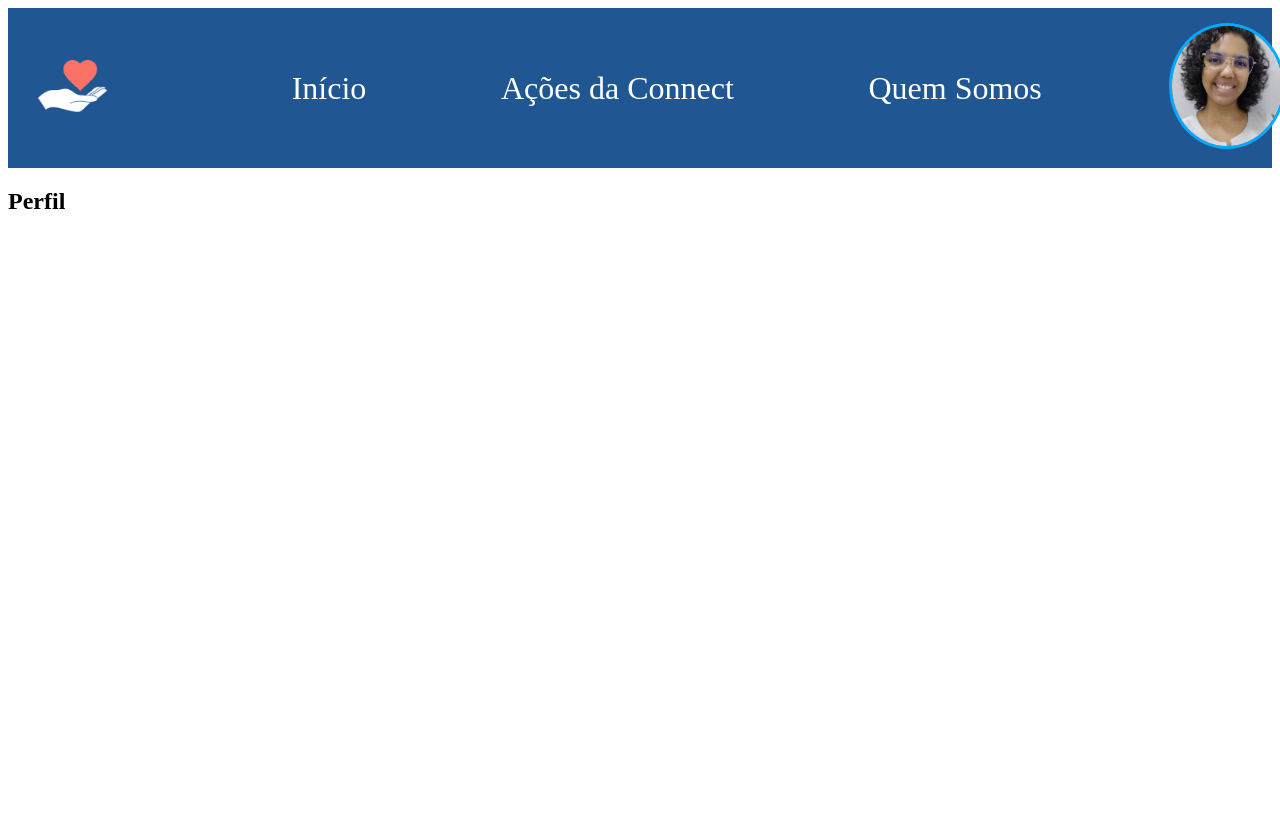
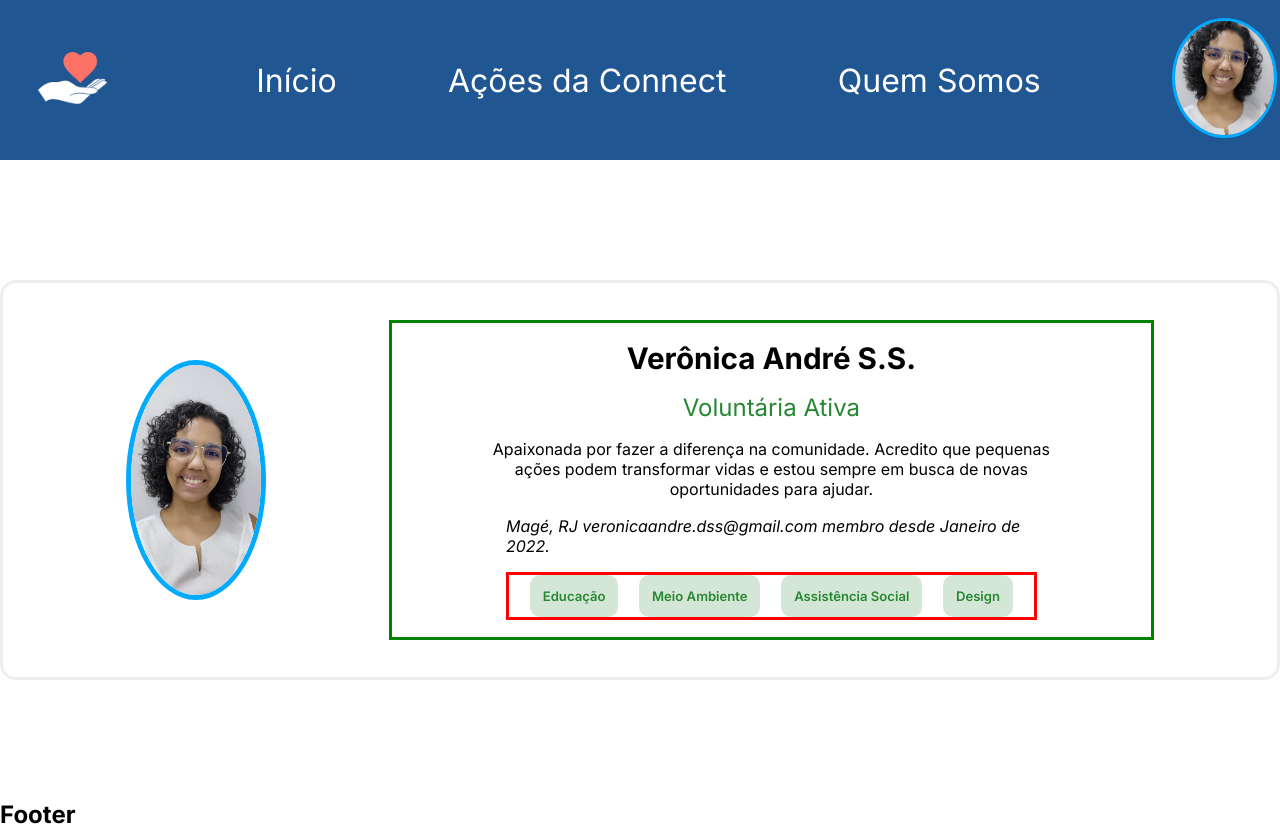
Before and after one commit to Veronica-Andre/Projeto-Final-de-Front-End, a React (Vite) app: page /perfil in a window 1280 px wide. Before the commit the page ends 800 px from the top, so only its background shows below. Built offline with nearby package versions, Linux system fonts and the light colour scheme.

Commit message:
estilizando a página inicial e finalizando a página de perfil

```diff
--- a/src/App.jsx
+++ b/src/App.jsx
@@ -1,10 +1,12 @@
 import NavBar from "./Components/NavBar/NavBar"
+import './global.module.scss'
+import Footer from "./Components/Footer/Footer"
 
 function App(){
   return(
     <>
       <NavBar/>
-
+      <Footer/>
     </>
   )
 }
--- a/src/Components/AcoesDaConnect/AcoesDaConnect.jsx
+++ b/src/Components/AcoesDaConnect/AcoesDaConnect.jsx
@@ -17,7 +17,7 @@ function AcoesDaConnect(){
             id: 1,
             imagem: Recicla,
             nome:'Mutirão de Reciclagem',
-            texto:'Coletar materiais recicláveis e orientar sobre descarte cosciente.'
+            texto:'Coletar materiais recicláveis e orientar sobre descarte consciente.'
 
         },
 
@@ -65,16 +65,17 @@ function AcoesDaConnect(){
             <section className={style.textos}>
 
              <h2>Ações da Connect</h2>
-            <p>junte-se a quem acredita na mudança. Apoie, participe e transforme vidas através de ações sociais que geram impacto real nas comunidades.</p>
+            <p>Junte-se a quem acredita na mudança. Apoie, participe e transforme vidas através de ações sociais que geram impacto real nas comunidades.</p>
 
             </section>
 
              <section className={style.segsection}>
-                {AcoesDaConnect.map((item) => (
-                    <article key={item.id}className={style.cards}>
+                {acoesDaConnect.map((item) => (
+                    <article key={item.id} className={style.cards}>
                         <img src={item.imagem} alt="" />
                         <h3>{item.nome}</h3>
                         <p>{item.texto}</p>
+                        <button>Quero Participar</button>
                     </article>
                 ))}
 
--- a/src/Components/Footer/Footer.jsx
+++ b/src/Components/Footer/Footer.jsx
@@ -1,3 +1,9 @@
+import Logo from '../../assets/Logo.png'
+import linkedIn from '../../assets/linkedIn.png'
+import insta from '../../assets/insta.png'
+
+import styles from './Footer.module.scss'
+
 function Footer(){
     return(
         <>
--- a/src/Components/Inicio/Inicio.jsx
+++ b/src/Components/Inicio/Inicio.jsx
@@ -6,13 +6,12 @@ function Inicio(){
     return(
         <section className= {style.I}>
          <div className={style.T}>
-             <h2>Projetos Sociais Que Transformam</h2>
+             <h1>Projetos Sociais Que Transformam</h1>
              <p>Conectamos sua empresa com projetos sociais impactantes.
-            Juntos, criamos mudanças reais na comunidade.
-             </p>
+            Juntos, criamos mudanças reais na comunidade.</p>
        </div>
 
-        <img src={Uniao} alt="Imagem de mãos segurando bonecos de papel em círculo com um globo terrestre no centro." />
+        <img src={Uniao} alt="Mão simbolizando projetos sociais"/>
         </section>
     )
 }
--- a/src/Components/Inicio/Inicio.module.scss
+++ b/src/Components/Inicio/Inicio.module.scss
@@ -1,26 +1,22 @@
 .I{
-    display: flex;
-    justify-content: space-evenly;
+     display: flex;
     align-items: center;
-    width: 100%;
-    height: 75vh;
+    justify-content: center;
 
     .T{
-    display: flex;
-    flex-direction: column;
-    color: #205691;
-    justify-content: center;
+        height: 40vh;
+        display: flex;
+        justify-content: space-evenly;
+        flex-direction: column;
+        color: #205691;
 
-    width: 45%;
-    height: 55vh;
+     h1{
+        font-size: 5rem;
 
-     h2{
-        font-size: 5rem;
-        margin-bottom: 0.5rem;
          }
 
      p{
-        font-size: 2.5rem;
+        font-size: 2rem;
     }
     }
 
--- a/src/Components/NavBar/NavBar.jsx
+++ b/src/Components/NavBar/NavBar.jsx
@@ -16,7 +16,7 @@ import style from './NavBar.module.scss'
 function NavBar(){
    return(
         <BrowserRouter>
-            <nav>
+            <nav className={style.navBar}>
                 <Link to='/'>
                 <img className={style.logo} src={Logo} alt="Logo do Projeto" />
                 </Link>
--- a/src/Components/NavBar/NavBar.module.scss
+++ b/src/Components/NavBar/NavBar.module.scss
@@ -1,4 +1,4 @@
-nav{
+.navBar{
     display: flex;
     background-color: #205691;
     justify-content: space-around;
@@ -10,8 +10,6 @@ nav{
 
         width: 80%;
     }
-
-
     .imgPerfil{
 
         border-radius: 50%;
@@ -19,15 +17,13 @@ nav{
         height: 15vh;
         object-fit: cover;
         border: solid #00AAFF;
-
     }
 
     ul{
         display: flex;
         width: 70%;
         justify-content: space-around;
-        list-style: none;
-        text-decoration: none;
+
 
     a {
         text-decoration: none;
@@ -36,7 +32,25 @@ nav{
     }
 
     }
+}
 
+// vai valaer em telas que tenham a largura entre 201px a 500px;
+@media (min-width: 201px) and (max-width: 500px){
 
+    .navBar{
+
+        a{
+            font-size: 0.5rem;
+        }
+
+        .imgPerfil{
+
+            height: 6vh;
+        }
+        .logo{
+
+            width: 50%;
+        }
+    }
 
 }
--- a/src/Components/Perfil/Perfil.jsx
+++ b/src/Components/Perfil/Perfil.jsx
@@ -1,8 +1,31 @@
+import ImgPerfil from '../../assets/ImgPerfil.jpeg'
+import styles from './Perfil.module.scss'
 function Perfil(){
     return(
-        <>
-        <h2>Perfil</h2>
-        </>
+        <section className={styles.containerTelaPerfil}>
+            <article>
+                <img src={ImgPerfil} alt="Foto do Voluntário" />
+                <div className={styles.cardInfo}>
+                    <h2>Verônica André S.S.</h2>
+                    <h3>Voluntária Ativa</h3>
+                    <p className={styles.sobreMim}>Apaixonada por fazer a diferença na comunidade. Acredito que pequenas ações podem transformar vidas e estou sempre em busca de novas oportunidades para ajudar.</p>
+                    <address>
+                        Magé, RJ
+
+                        veronicaandre.dss@gmail.com
+
+                        membro desde Janeiro de 2022.
+                    </address>
+                    <ul className={styles.listaInteresses}>
+                        <li>Educação</li>
+                        <li>Meio Ambiente</li>
+                        <li>Assistência Social</li>
+                        <li>Design</li>
+                    </ul>
+                </div>
+            </article>
+
+        </section>
     )
 }
 export default Perfil
--- a/src/Components/Perfil/Perfil.module.scss
+++ b/src/Components/Perfil/Perfil.module.scss
@@ -0,0 +1,86 @@
+.containerTelaPerfil{
+
+//border: solide red;
+height:80vh;
+display: flex;
+justify-content: center;
+align-items: center;
+    article {
+
+        border: solid #EFEEEA;
+        border-radius: 16px;
+        display: flex;
+        height: 50vh;
+        justify-content: space-evenly;
+        align-items: center;
+
+         img{
+
+        height: 30vh;
+        border-radius: 100%;
+        border: solid #00AAFF 5px;
+
+
+    }
+
+    }
+
+}
+
+.cardInfo{
+
+    border: solid green;
+    width: 60%;
+    display: flex;
+    flex-direction: column;
+    justify-content: space-evenly;
+    height: 40vh;
+    align-items: center;
+
+    h2{
+        font-size: 1.85rem;
+    }
+
+    h3{
+        font-size: 1.5rem;
+        font-weight: 400;
+        color: #278733;
+    }
+
+}
+
+.sobreMim{
+
+    text-align: center;
+    width: 80%;
+}
+
+address{
+
+    //border: solid red;
+    display:flex;
+    justify-content: space-between;
+    width: 70%;
+
+    p{
+        font-size: 0.85rem;
+
+    }
+}
+
+.listaInteresses{
+
+    border: solid red;
+    display: flex;
+    width: 70%;
+    justify-content: space-evenly;
+
+    li{
+        color: #278733;
+        font-size: 0.82rem;
+        font-weight: 600;
+        background-color: #D4E7D6;
+        padding: 0.8rem;
+        border-radius: 10px;
+    }
+}
--- a/src/global.module.scss
+++ b/src/global.module.scss
@@ -1,5 +1,10 @@
+@import url('https://fonts.googleapis.com/css2?family=Inter:ital,opsz,wght@0,14..32,100..900;1,14..32,100..900&display=swap');
+
 *{
     margin: 0;
     padding: 0;
     box-sizing: border-box;
+     list-style: none;
+     text-decoration: none;
+     font-family: "Inter", sans-serif;
 }
```
